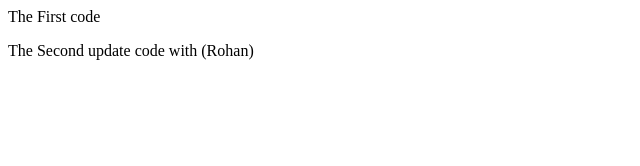
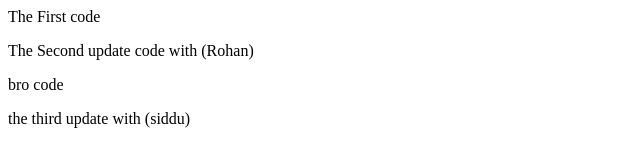
Before and after one commit to MrBlackPearl19/SampleRepository, a plain HTML site: page index.html in a window 1280 px wide. Shown: the whole page, without its empty margins (0-640 px from the left). Drawn offline with Linux system fonts and the light colour scheme.

Commit message:
third update

```diff
--- a/index.html
+++ b/index.html
@@ -1,4 +1,6 @@
 <P>The First code</P>
 <p> The Second update code with (Rohan) </p>
 
-<p></p>
+<p> bro code </p>
+
+<p> the third update with (siddu)</p>
```
